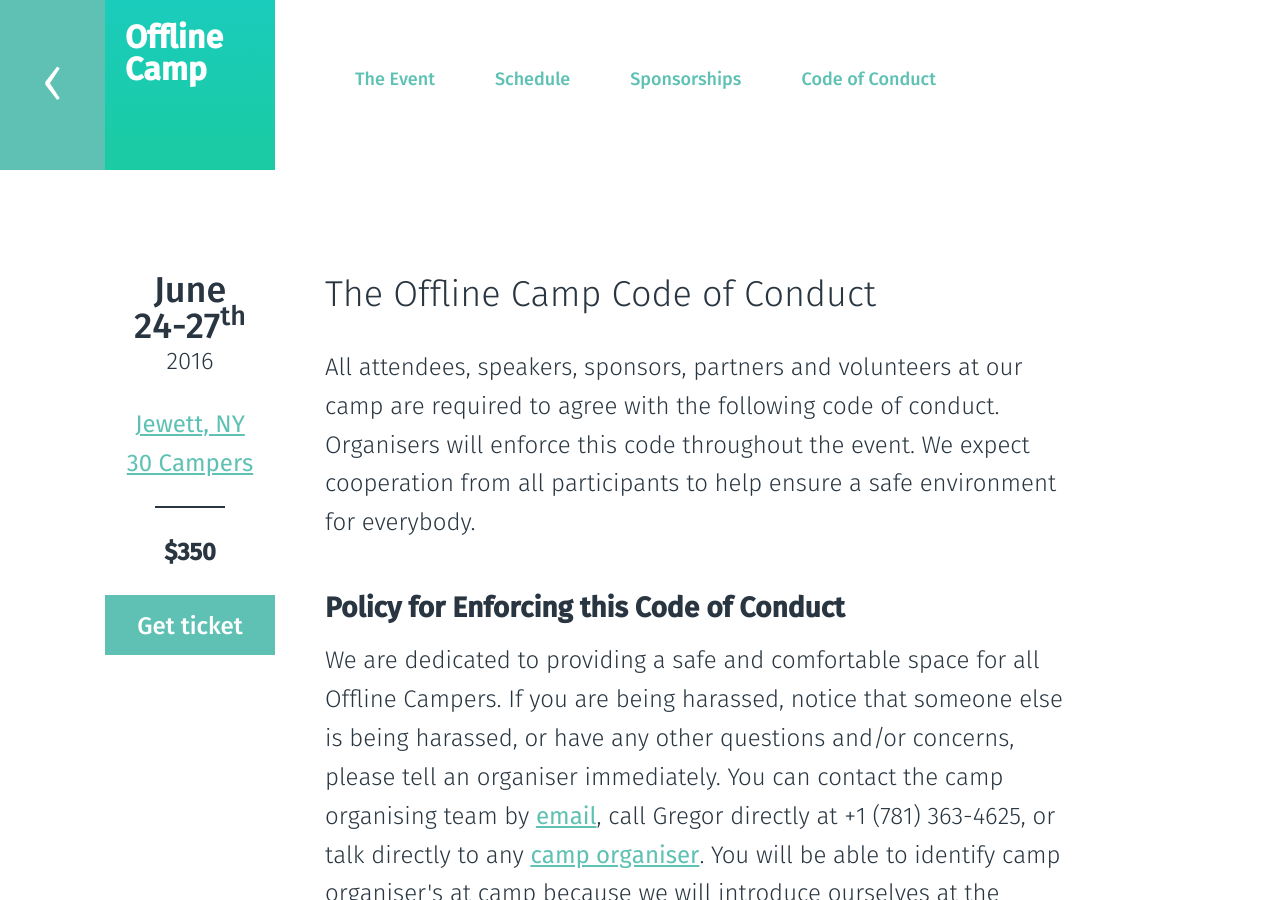
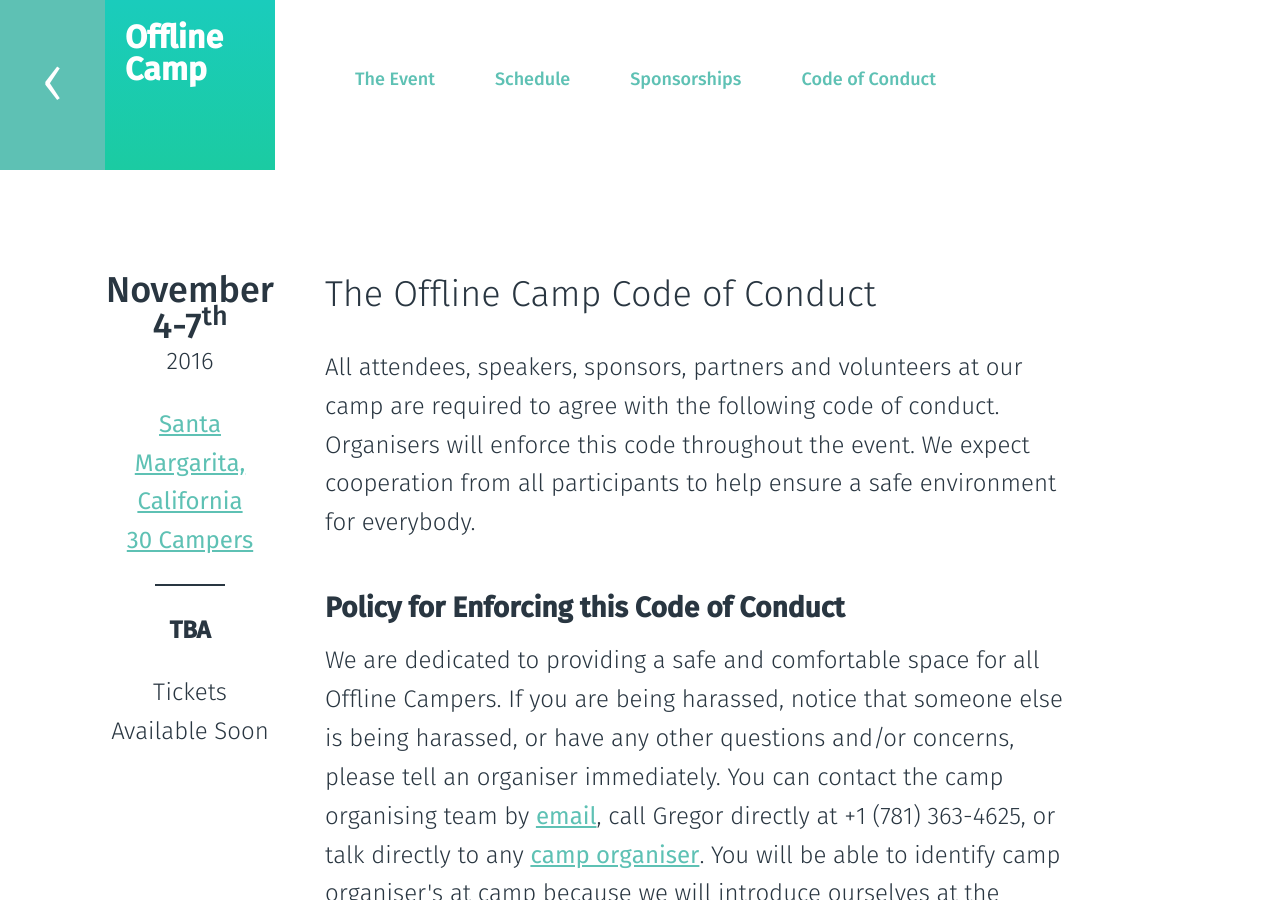
Before and after one commit to offlinefirst/offlinefirst.org, a Jekyll site: the page built from camp/codeofconduct.html, in a window 1280 px wide and 900 px high. Built offline with Jekyll 4.4.1, drawn with Linux system fonts in a browser that asks for light colours; comment, search, counter and statistics services are not loaded.

Commit message:
Update CoC for Camp West

```diff
--- a/camp/codeofconduct.html
+++ b/camp/codeofconduct.html
@@ -6,24 +6,24 @@ root_path:  ../
 
 <header>
   <h6>
-    <span class="month">June</span>
-    <span class="day">24-27<sup>th</sup></span>
+    <span class="month">November</span>
+    <span class="day">4-7<sup>th</sup></span>
     <span class="year">2016</span>
   </h6>
 
   <p class="location">
-    <a href="https://goo.gl/maps/xpfwJVuWT752">Jewett, NY<br>
+    <a href="https://goo.gl/maps/r4xFZGZ6kr12">Santa Margarita, California<br>
     30 Campers</a>
   </p>
 
   <hr>
 
   <p class="price">
-    <strong>$350</strong><br>
+    <strong>TBA</strong><br>
   </p>
 
   <p class="attend">
-    <a href="https://ti.to/offlinefirst/offline-camp">Get ticket</a>
+    Tickets Available Soon
   </p>
 </header>
 <div class="main">
```
